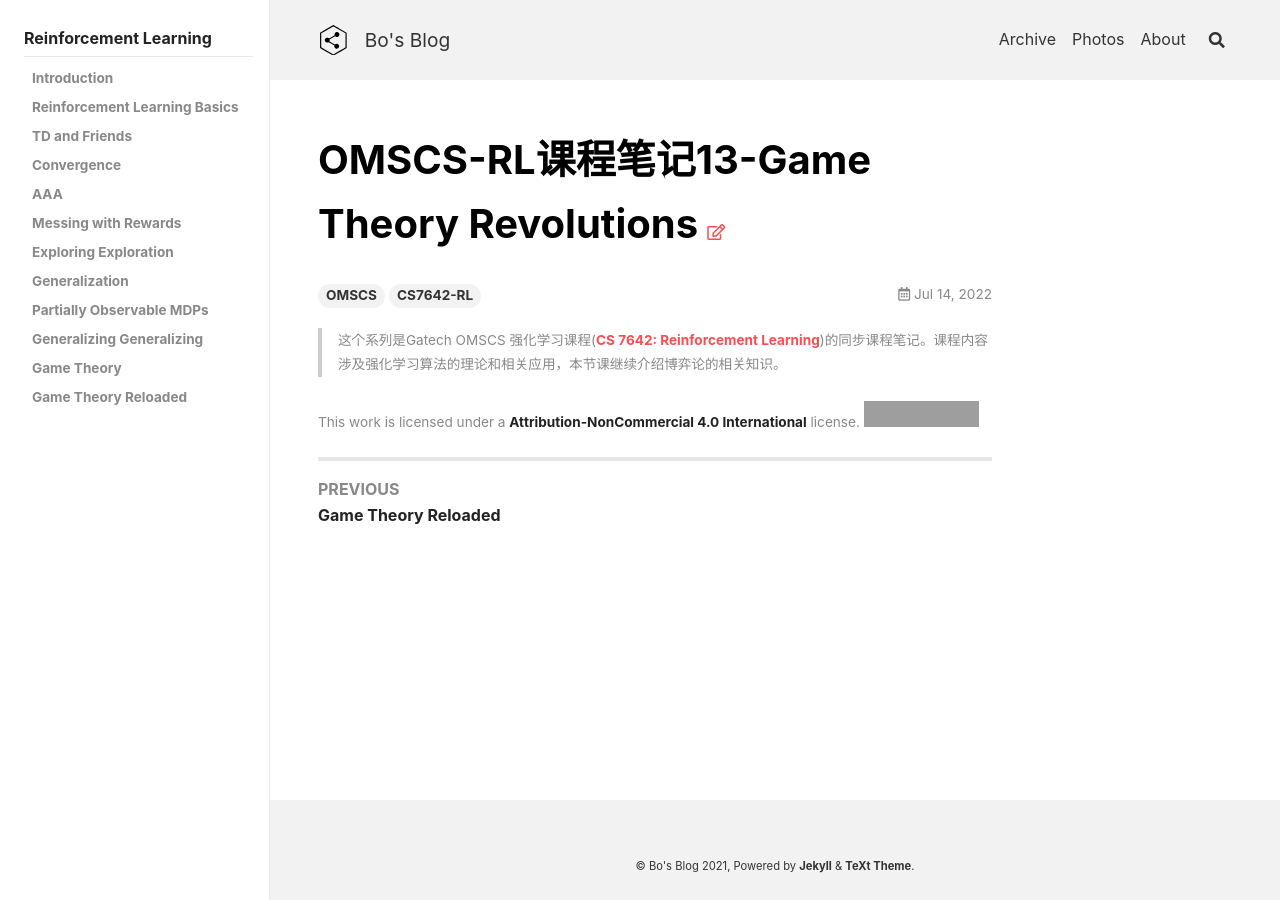
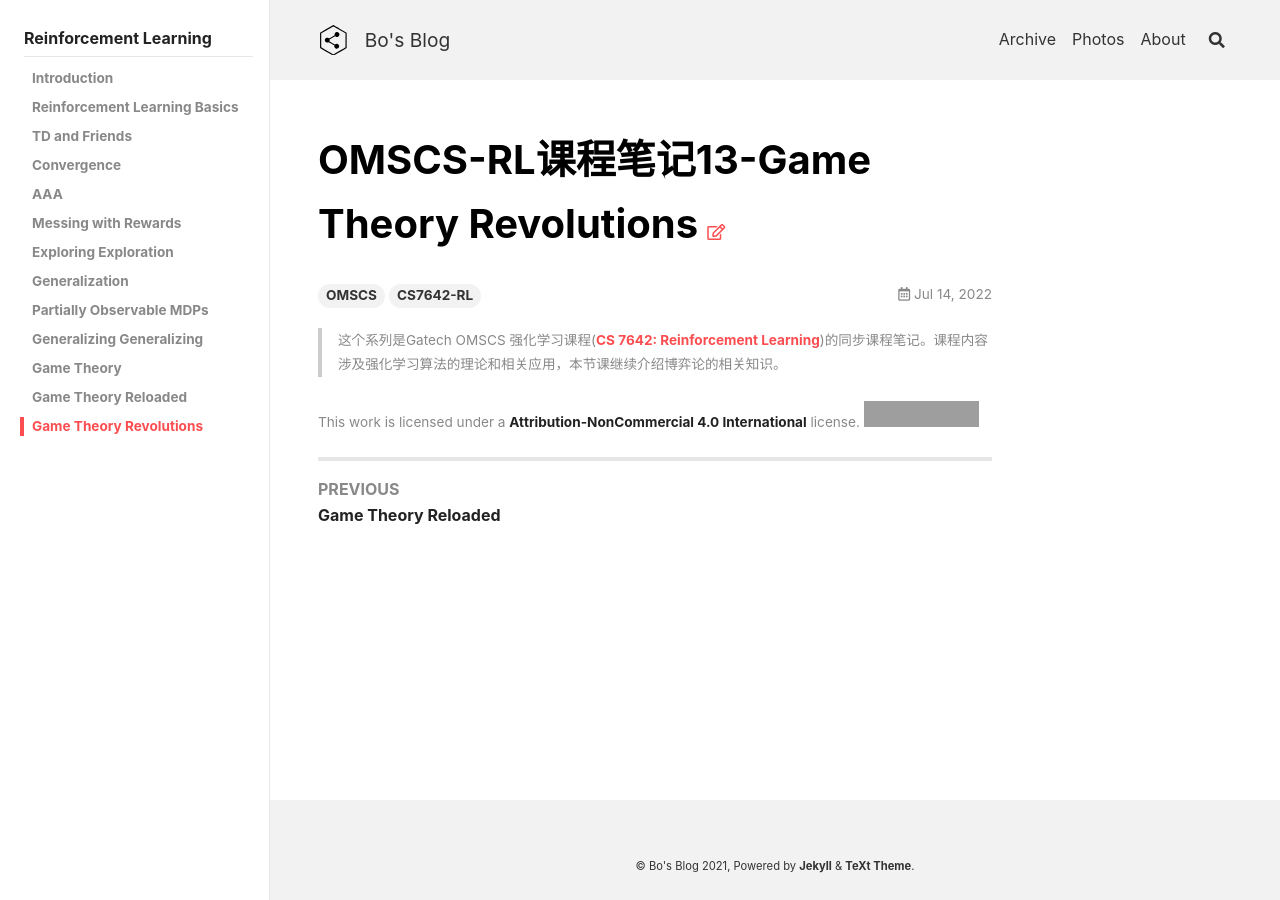
Before and after one commit to peng00bo00/peng00bo00_previous_blog, a Jekyll site: the page built from _posts/2022-07-14-OMSCS-RL-NOTES-13.md, in a window 1280 px wide. Built offline with Jekyll 4.4.1, drawn with Linux system fonts in a browser that asks for light colours; nearby versions of some CDN libraries; grey boxes are pictures that could not be loaded.

Commit message:
Update navigation.yml

```diff
--- a/_data/navigation.yml
+++ b/_data/navigation.yml
@@ -388,3 +388,5 @@
         url: /2022/07/05/OMSCS-RL-NOTES-11.html
       - title: Game Theory Reloaded
         url: /2022/07/13/OMSCS-RL-NOTES-12.html
+      - title: Game Theory Revolutions
+        url: /2022/07/14/OMSCS-RL-NOTES-13.html
```
